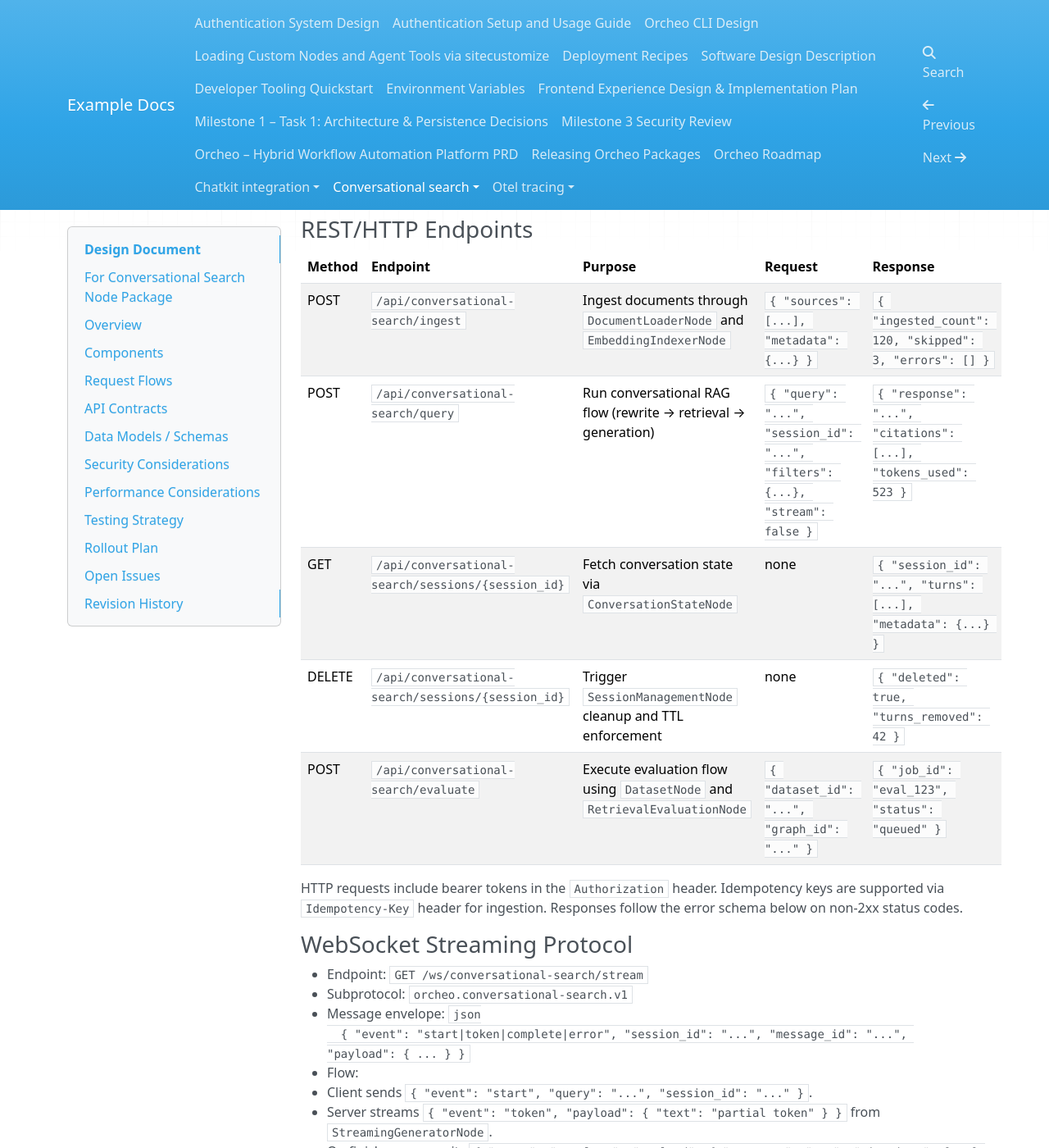
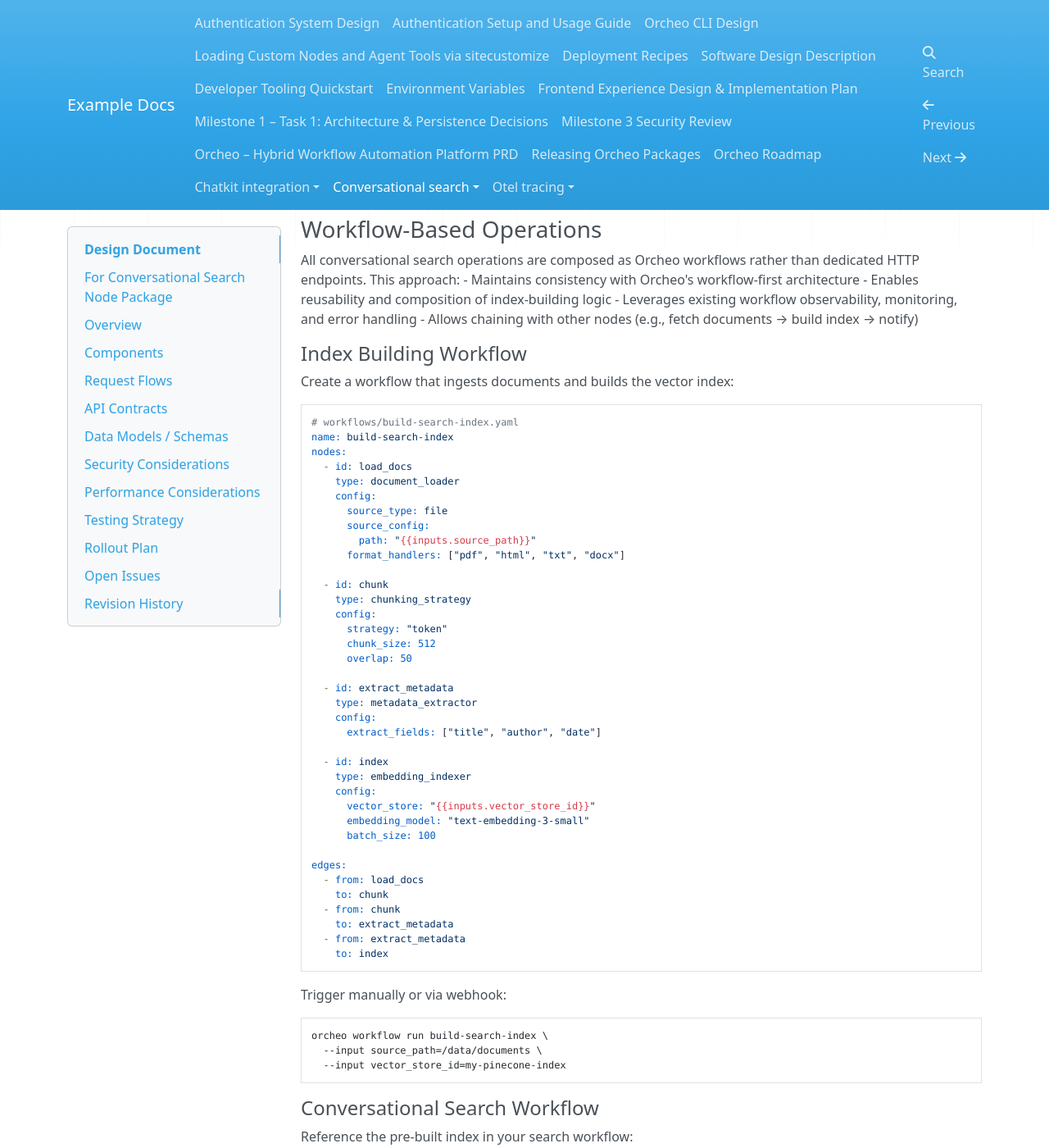
Before and after one commit to ShaojieJiang/orcheo, an MkDocs documentation site: the page built from docs/conversational_search/design.md, in a window 1280 px wide and 1400 px high, scrolled down 5661 px. Shown: the whole window at 82% size. Built offline with MkDocs 1.6.1, drawn with Linux system fonts in a browser that asks for light colours; nearby versions of some CDN libraries; some of the changed text lies outside the part shown.

Commit message:
Remove endpoint design

````diff
--- a/docs/conversational_search/design.md
+++ b/docs/conversational_search/design.md
@@ -228,32 +228,132 @@
 
 ## API Contracts
 
-### REST/HTTP Endpoints
+### Workflow-Based Operations
 
-| Method | Endpoint | Purpose | Request | Response |
-|--------|----------|---------|---------|----------|
-| POST | `/api/conversational-search/ingest` | Ingest documents through `DocumentLoaderNode` and `EmbeddingIndexerNode` | `{ "sources": [...], "metadata": {...} }` | `{ "ingested_count": 120, "skipped": 3, "errors": [] }` |
-| POST | `/api/conversational-search/query` | Run conversational RAG flow (rewrite → retrieval → generation) | `{ "query": "...", "session_id": "...", "filters": {...}, "stream": false }` | `{ "response": "...", "citations": [...], "tokens_used": 523 }` |
-| GET  | `/api/conversational-search/sessions/{session_id}` | Fetch conversation state via `ConversationStateNode` | none | `{ "session_id": "...", "turns": [...], "metadata": {...} }` |
-| DELETE | `/api/conversational-search/sessions/{session_id}` | Trigger `SessionManagementNode` cleanup and TTL enforcement | none | `{ "deleted": true, "turns_removed": 42 }` |
-| POST | `/api/conversational-search/evaluate` | Execute evaluation flow using `DatasetNode` and `RetrievalEvaluationNode` | `{ "dataset_id": "...", "graph_id": "..." }` | `{ "job_id": "eval_123", "status": "queued" }` |
+All conversational search operations are composed as Orcheo workflows rather than dedicated HTTP endpoints. This approach:
+- Maintains consistency with Orcheo's workflow-first architecture
+- Enables reusability and composition of index-building logic
+- Leverages existing workflow observability, monitoring, and error handling
+- Allows chaining with other nodes (e.g., fetch documents → build index → notify)
 
-HTTP requests include bearer tokens in the `Authorization` header. Idempotency keys are supported via `Idempotency-Key` header for ingestion. Responses follow the error schema below on non-2xx status codes.
+#### Index Building Workflow
 
-### WebSocket Streaming Protocol
+Create a workflow that ingests documents and builds the vector index:
 
-- Endpoint: `GET /ws/conversational-search/stream`
-- Subprotocol: `orcheo.conversational-search.v1`
-- Message envelope:
-  ```json
-  { "event": "start|token|complete|error", "session_id": "...", "message_id": "...", "payload": { ... } }
-  ```
-- Flow:
-  1. Client sends `{ "event": "start", "query": "...", "session_id": "..." }`.
-  2. Server streams `{ "event": "token", "payload": { "text": "partial token" } }` from `StreamingGeneratorNode`.
-  3. On finish, server emits `{ "event": "complete", "payload": { "response": "...", "citations": [...] } }`.
-  4. Errors use `{ "event": "error", "payload": { "code": "GENERATION_TIMEOUT", "message": "..." } }`.
-- Heartbeats: server sends `{ "event": "ping" }` every 20s; clients respond with `{ "event": "pong" }`.
+```yaml
+# workflows/build-search-index.yaml
+name: build-search-index
+nodes:
+  - id: load_docs
+    type: document_loader
+    config:
+      source_type: file
+      source_config:
+        path: "{{inputs.source_path}}"
+      format_handlers: ["pdf", "html", "txt", "docx"]
+
+  - id: chunk
+    type: chunking_strategy
+    config:
+      strategy: "token"
+      chunk_size: 512
+      overlap: 50
+
+  - id: extract_metadata
+    type: metadata_extractor
+    config:
+      extract_fields: ["title", "author", "date"]
+
+  - id: index
+    type: embedding_indexer
+    config:
+      vector_store: "{{inputs.vector_store_id}}"
+      embedding_model: "text-embedding-3-small"
+      batch_size: 100
+
+edges:
+  - from: load_docs
+    to: chunk
+  - from: chunk
+    to: extract_metadata
+  - from: extract_metadata
+    to: index
+```
+
+Trigger manually or via webhook:
+```bash
+orcheo workflow run build-search-index \
+  --input source_path=/data/documents \
+  --input vector_store_id=my-pinecone-index
+```
+
+#### Conversational Search Workflow
+
+Reference the pre-built index in your search workflow:
+
+```yaml
+# workflows/conversational-search.yaml
+name: conversational-search
+nodes:
+  - id: load_state
+    type: conversation_state
+    config:
+      memory_store: "redis"
+      session_ttl: 3600
+
+  - id: rewrite
+    type: query_rewrite
+
+  - id: search
+    type: vector_search
+    config:
+      vector_store: "{{inputs.vector_store_id}}"
+      top_k: 10
+
+  - id: generate
+    type: grounded_generator
+    config:
+      citation_style: "inline"
+      max_tokens: 1024
+
+edges:
+  - from: load_state
+    to: rewrite
+  - from: rewrite
+    to: search
+  - from: search
+    to: generate
+```
+
+#### Evaluation Workflow
+
+Run evaluations as a separate workflow:
+
+```yaml
+# workflows/evaluate-search.yaml
+name: evaluate-search
+nodes:
+  - id: load_dataset
+    type: dataset
+    config:
+      dataset_id: "{{inputs.dataset_id}}"
+
+  - id: run_retrieval
+    type: vector_search
+    config:
+      vector_store: "{{inputs.vector_store_id}}"
+
+  - id: evaluate
+    type: retrieval_evaluation
+    config:
+      metrics: ["recall_at_k", "mrr", "ndcg"]
+
+edges:
+  - from: load_dataset
+    to: run_retrieval
+  - from: run_retrieval
+    to: evaluate
+```
 
 ### Node Configuration Schema
 
@@ -382,12 +482,12 @@
 
 ### Error Handling & Fallback Behaviors
 
-- HTTP endpoints return `ErrorResponse` payloads with appropriate HTTP status codes (400 validation, 401/403 auth, 404 missing resources, 409 idempotency conflict, 429 rate limited, 5xx upstream failures).
+- Nodes return `ErrorResponse` payloads with appropriate error codes (validation, auth, not found, upstream failures, rate limited, generation timeout).
 - Nodes share retry semantics via `RetryConfig`; non-retryable errors short-circuit the graph and bubble up immediately.
 - Circuit breakers wrap outbound calls (vector store, LLMs, web search) with `failure_threshold=5` and `reset_timeout_seconds=30` defaults. Half-open probes use `half_open_max_calls=2` to re-test availability.
 - Fallback routes:
   - `HallucinationGuardNode` -> return clarification prompt if hallucination detected.
-  - `GroundedGeneratorNode` -> downgrade to non-streaming generation on WebSocket failure.
+  - `GroundedGeneratorNode` -> downgrade to non-streaming generation on streaming failure.
   - `HybridFusionNode` -> degrade to single retriever if one backend fails.
   - `SessionManagementNode` -> graceful session cleanup when token validation fails or TTL expiry hits.
 
@@ -659,8 +759,8 @@
 - [ ] Citations link to correct source documents
 - [ ] Session state persists across turns
 - [ ] Streaming generation displays progressively
-- [ ] REST endpoints honor auth failures and return structured errors
-- [ ] WebSocket reconnects resume streaming without duplicate tokens
+- [ ] Workflow errors return structured error responses
+- [ ] Streaming reconnects resume without duplicate tokens
 - [ ] Guardrail blocks present sanitized rationale and fallback prompt
 
 ## Rollout Plan
@@ -733,7 +833,7 @@
 
 - [ ] **Vector Store Prioritization**: Need early adopter survey to determine adapter priority (Pinecone vs. PGVector vs. LanceDB)
 - [ ] **Compliance Review**: Legal/compliance review pending for MemoryPrivacyNode and PolicyComplianceNode regional policies
-- [ ] **Streaming Protocol**: Evaluate SSE fallback; WebSocket protocol defined (see API Contracts)
+- [ ] **Streaming Protocol**: Evaluate SSE vs WebSocket for StreamingGeneratorNode output
 - [ ] **Memory Store Backend**: Redis vs. PostgreSQL for BaseMemoryStore default implementation
 - [ ] **Embedding Model Selection**: Default embedding model selection (OpenAI vs. open-source options)
 - [ ] **Multi-hop Complexity Limits**: Maximum hop count and total token budget for MultiHopPlannerNode
````
Also changed, not shown: other parts of docs/conversational_search/design.md (+2 -2 lines).
